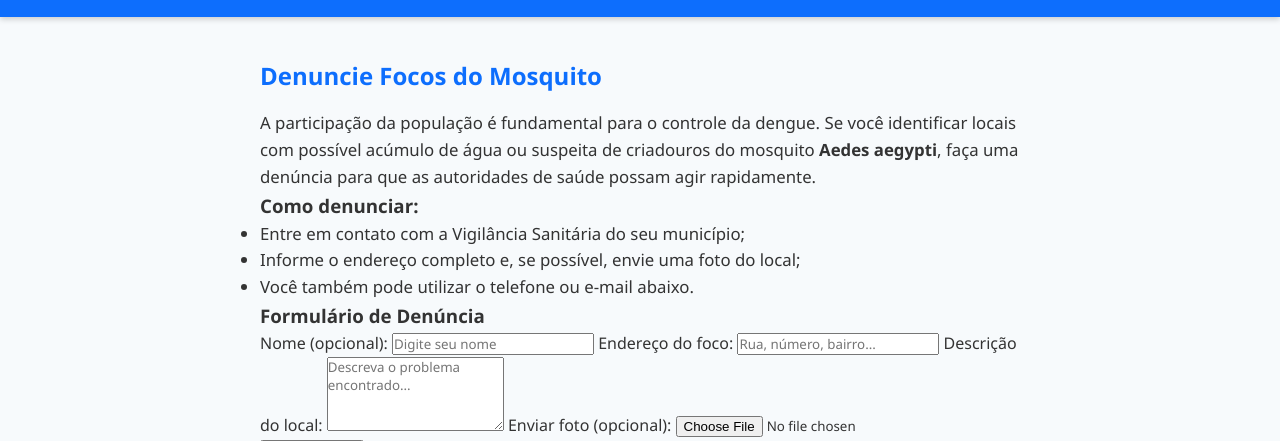
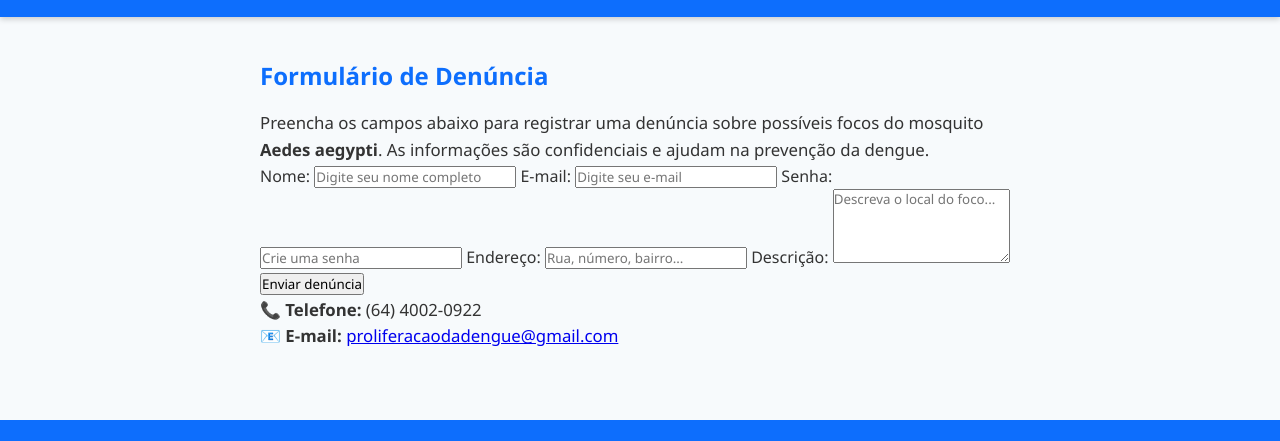
Before and after one commit to joaorocha2-create/dengue, a plain HTML site: page denuncias.html in a window 1280 px wide. Shown: the part 105-546 px from the top of the page. Drawn offline with Linux system fonts and the light colour scheme.

Commit message:
Update denuncias.html

```diff
--- a/denuncias.html
+++ b/denuncias.html
@@ -22,36 +22,27 @@
   </header>
 
   <main class="section">
-    <h2>Denuncie Focos do Mosquito</h2>
+    <h2>Formulário de Denúncia</h2>
     <p>
-      A participação da população é fundamental para o controle da dengue.
-      Se você identificar locais com possível acúmulo de água ou suspeita de criadouros do mosquito
-      <strong>Aedes aegypti</strong>, faça uma denúncia para que as autoridades de saúde possam agir rapidamente.
+      Preencha os campos abaixo para registrar uma denúncia sobre possíveis focos do mosquito
+      <strong>Aedes aegypti</strong>. As informações são confidenciais e ajudam na prevenção da dengue.
     </p>
 
-    <div class="dica denuncia-info">
-      <h3>Como denunciar:</h3>
-      <ul>
-        <li>Entre em contato com a Vigilância Sanitária do seu município;</li>
-        <li>Informe o endereço completo e, se possível, envie uma foto do local;</li>
-        <li>Você também pode utilizar o telefone ou e-mail abaixo.</li>
-      </ul>
-    </div>
+    <form class="form-denuncia">
+      <label for="nome">Nome:</label>
+      <input type="text" id="nome" name="nome" required placeholder="Digite seu nome completo">
 
-    <form class="form-denuncia">
-      <h3>Formulário de Denúncia</h3>
+      <label for="email">E-mail:</label>
+      <input type="email" id="email" name="email" required placeholder="Digite seu e-mail">
 
-      <label for="nome">Nome (opcional):</label>
-      <input type="text" id="nome" name="nome" placeholder="Digite seu nome">
+      <label for="senha">Senha:</label>
+      <input type="password" id="senha" name="senha" required placeholder="Crie uma senha">
 
-      <label for="endereco">Endereço do foco:</label>
+      <label for="endereco">Endereço:</label>
       <input type="text" id="endereco" name="endereco" required placeholder="Rua, número, bairro...">
 
-      <label for="descricao">Descrição do local:</label>
-      <textarea id="descricao" name="descricao" rows="4" required placeholder="Descreva o problema encontrado..."></textarea>
-
-      <label for="foto">Enviar foto (opcional):</label>
-      <input type="file" id="foto" name="foto" accept="image/*">
+      <label for="descricao">Descrição:</label>
+      <textarea id="descricao" name="descricao" rows="4" required placeholder="Descreva o local do foco..."></textarea>
 
       <button type="submit">Enviar denúncia</button>
     </form>
```
